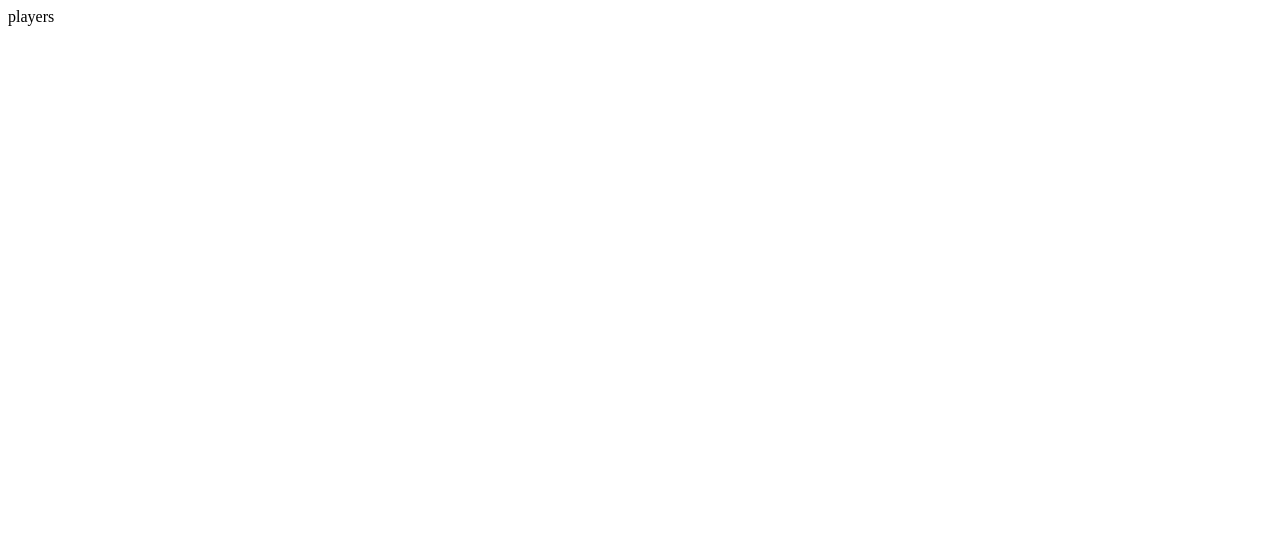
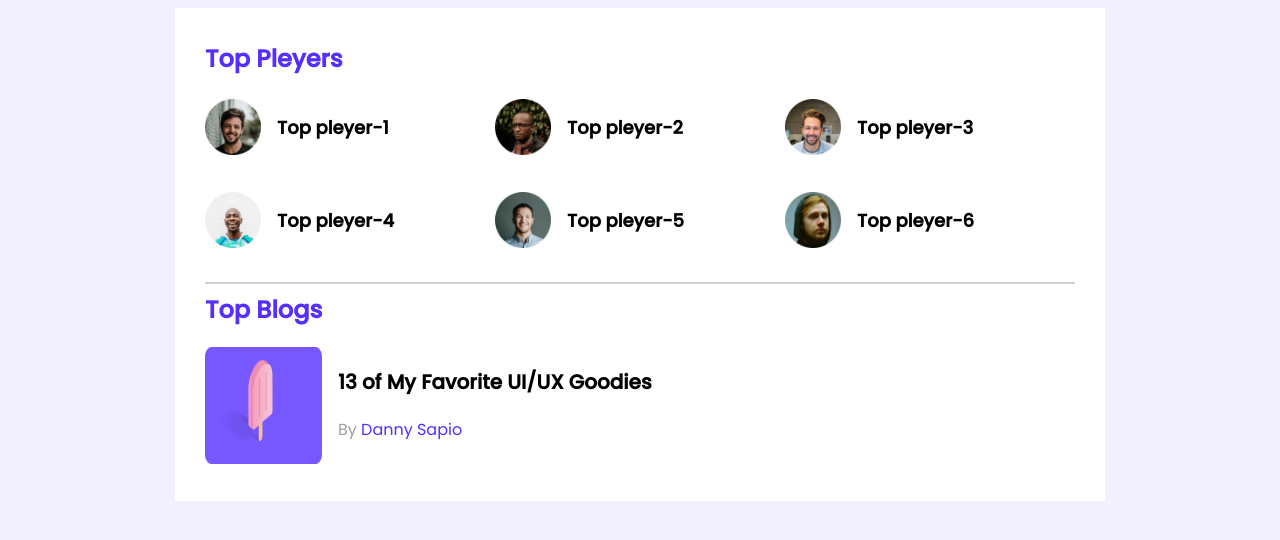
Before and after one commit to Shahareyer/leader-board-project, a plain HTML site: page index.html in a window 1280 px wide. Drawn offline with Linux system fonts and the light colour scheme; a web font is replaced by a local one.

Commit message:
top bloges added

```diff
--- a/index.html
+++ b/index.html
@@ -18,10 +18,49 @@
     <!-- header end -->
     <main>
         <!-- top pleyers and top blogs -->
-        <section>
+        <section class="container">
             <div class="top-pleyars">
+                <h2 class="section-title">Top Pleyers</h2>
                 <div class="players">
-                    players
+                    <div class="pleyer">
+                        <img src="images/players/player-1.png" alt="">
+                        <h3 class="player-name">Top pleyer-1</h3>
+                    </div>
+                    <div class="pleyer">
+                        <img src="images/players/player-2.png" alt="">
+                        <h3 class="player-name">Top pleyer-2</h3>
+                    </div>
+                    <div class="pleyer">
+                        <img src="images/players/player-3.png" alt="">
+                        <h3 class="player-name">Top pleyer-3</h3>
+                    </div>
+                    <div class="pleyer">
+                        <img src="images/players/player-4.png" alt="">
+                        <h3 class="player-name">Top pleyer-4</h3>
+                    </div>
+                    <div class="pleyer">
+                        <img src="images/players/player-5.png" alt="">
+                        <h3 class="player-name">Top pleyer-5</h3>
+                    </div>
+                    <div class="pleyer">
+                        <img src="images/players/player-6.png" alt="">
+                        <h3 class="player-name">Top pleyer-6</h3>
+                    </div>
+                </div>
+            </div>
+            <hr>
+            <div>
+                <h2 class="section-title">Top Blogs</h2>
+                <div class="blogs">
+                    <article class="blog">
+                        <div class="thumbnail">
+                            <img src="images/blogs/blog-1.png" alt="">
+                        </div>
+                        <div class="blog-info">
+                            <h3 class="blog-title">13 of My Favorite UI/UX Goodies</h3>
+                            <p class="blog-author">By <a href="">Danny Sapio</a></p>
+                        </div>
+                    </article>
                 </div>
             </div>
         </section>
--- a/styles/style.css
+++ b/styles/style.css
@@ -0,0 +1,86 @@
+@import url('https://fonts.googleapis.com/css2?family=Comfortaa:wght@300;400&family=Edu+VIC+WA+NT+Beginner&family=Mingzat&family=Poppins:ital,wght@0,400;0,500;1,200&family=Rubik+Moonrocks&display=swap');
+
+/* simple foint */
+body {
+    font-family: 'Poppins', sans-serif;
+    background-color: #F3F1FF;
+}
+
+main {
+    display: flex;
+    justify-content: center;
+}
+
+.container {
+    background-color: white;
+    width: 870px;
+    padding: 30px;
+
+}
+
+.section-title {
+    color: #562EFF;
+    font-size: 24px;
+    margin-top: 3px;
+}
+
+/* top pleyers style  */
+.top-pleyars {
+    margin-bottom: 30px;
+}
+
+.players {
+    display: grid;
+    grid-template-columns: repeat(3, 1fr);
+    grid-row-gap: 30px;
+}
+
+.pleyer {
+    display: flex;
+    align-items: center;
+}
+
+.pleyer img {
+    width: 56px;
+    height: 56px;
+}
+
+.player-name {
+    margin-left: 16px;
+    font-size: 18px;
+}
+
+hr {
+    border: 1px solid #D1D1D1;
+}
+
+/*---------------------
+----- top blog style---
+--------------------------  */
+.blog {
+    display: flex;
+}
+
+.blog .thumbnail img {
+    height: 117px;
+    width: 117px;
+}
+
+.blog-info {
+    margin-left: 16px;
+}
+
+.blog-title {
+    font-size: 20px;
+}
+
+.blog-author {
+    font-size: 16px;
+    color: #9F9F9F;
+}
+
+.blog-author a {
+    font-size: 16px;
+    text-decoration: none;
+    color: #562EFF;
+}
```
